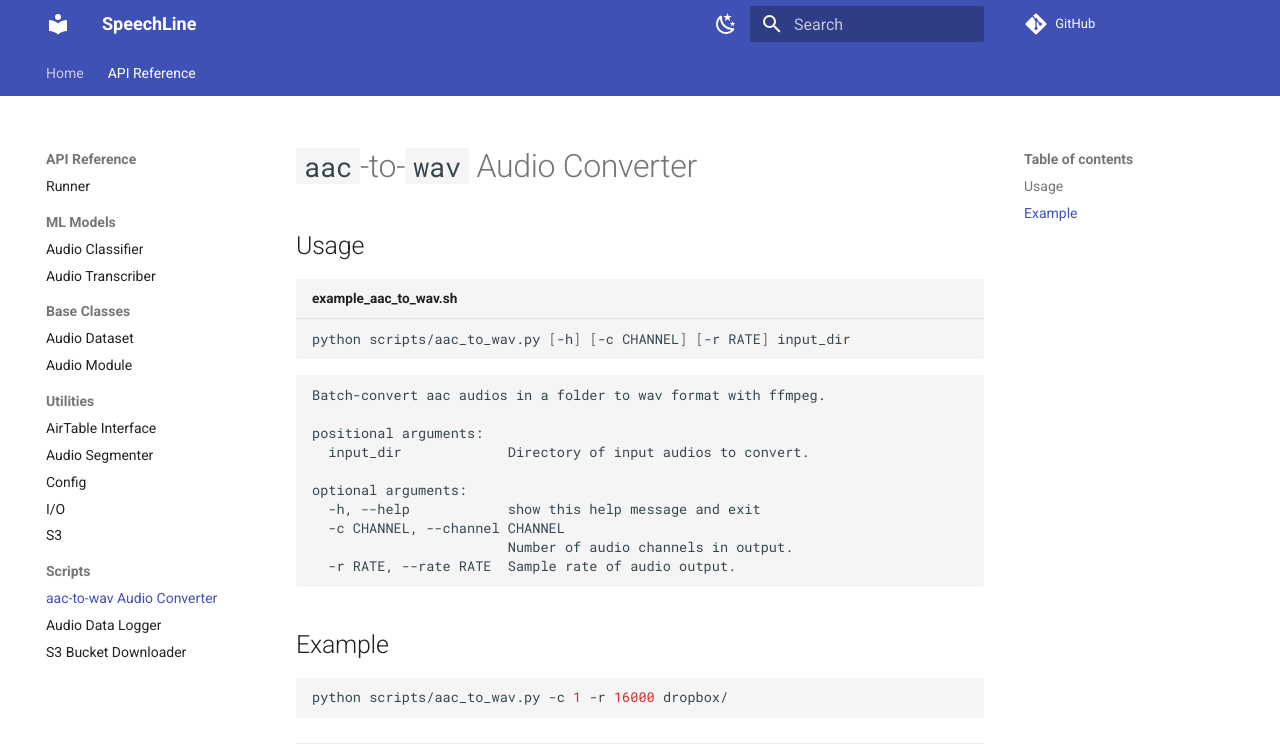
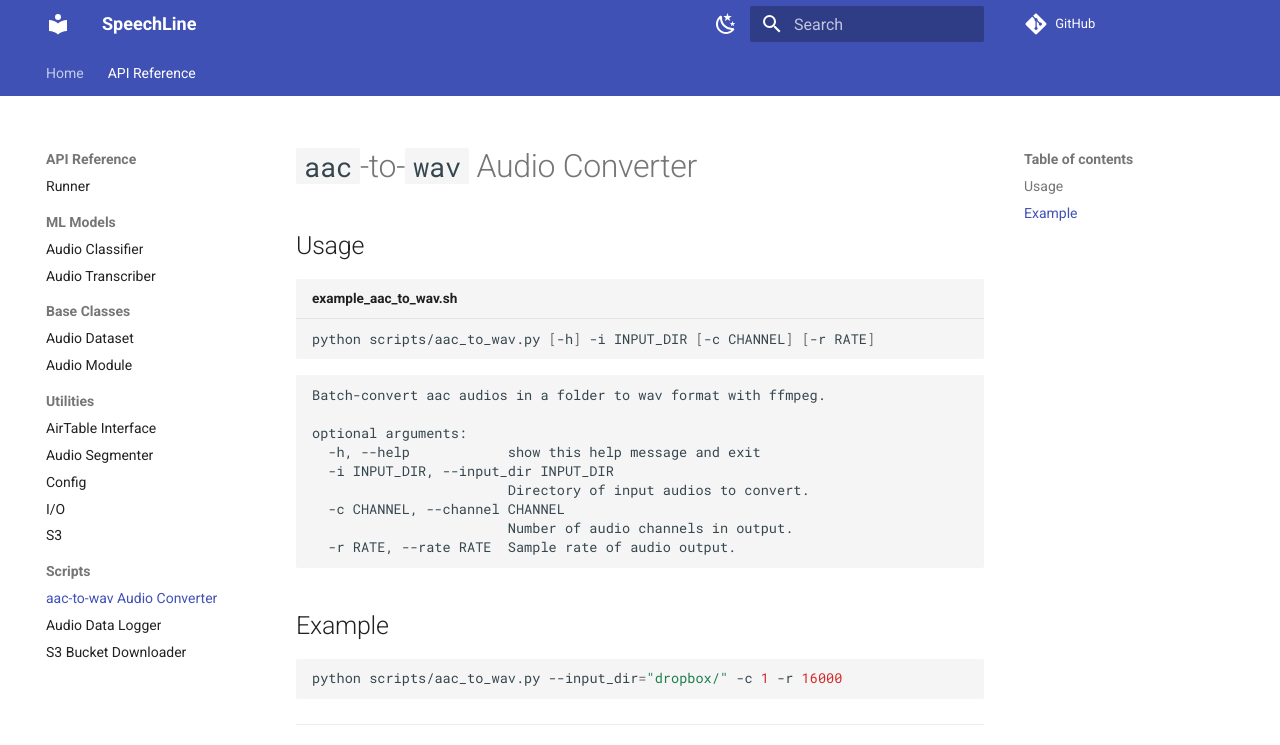
Before and after one commit to bookbot-kids/speechline, an MkDocs documentation site: the page built from docs/reference/scripts/aac_to_wav.md, in a window 1280 px wide and 936 px high, cut to the strip 0-745 px from the top of the window. Built offline with MkDocs 1.6.1 and Material for MkDocs 9.7.7, drawn with Linux system fonts in a browser that asks for light colours; comment, search, counter and statistics services are not loaded.

Commit message:
Updated Audio Converter CLI Args

````diff
--- a/docs/reference/scripts/aac_to_wav.md
+++ b/docs/reference/scripts/aac_to_wav.md
@@ -3,17 +3,16 @@
 ## Usage
 
 ```sh title="example_aac_to_wav.sh"
-python scripts/aac_to_wav.py [-h] [-c CHANNEL] [-r RATE] input_dir
+python scripts/aac_to_wav.py [-h] -i INPUT_DIR [-c CHANNEL] [-r RATE]
 ```
 
 ```
 Batch-convert aac audios in a folder to wav format with ffmpeg.
 
-positional arguments:
-  input_dir             Directory of input audios to convert.
-
 optional arguments:
   -h, --help            show this help message and exit
+  -i INPUT_DIR, --input_dir INPUT_DIR
+                        Directory of input audios to convert.
   -c CHANNEL, --channel CHANNEL
                         Number of audio channels in output.
   -r RATE, --rate RATE  Sample rate of audio output.
@@ -22,7 +21,7 @@ optional arguments:
 ## Example
 
 ```sh
-python scripts/aac_to_wav.py -c 1 -r 16000 dropbox/
+python scripts/aac_to_wav.py --input_dir="dropbox/" -c 1 -r 16000
 ```
 
 ---
````
Also changed, not shown: 1 other file.
